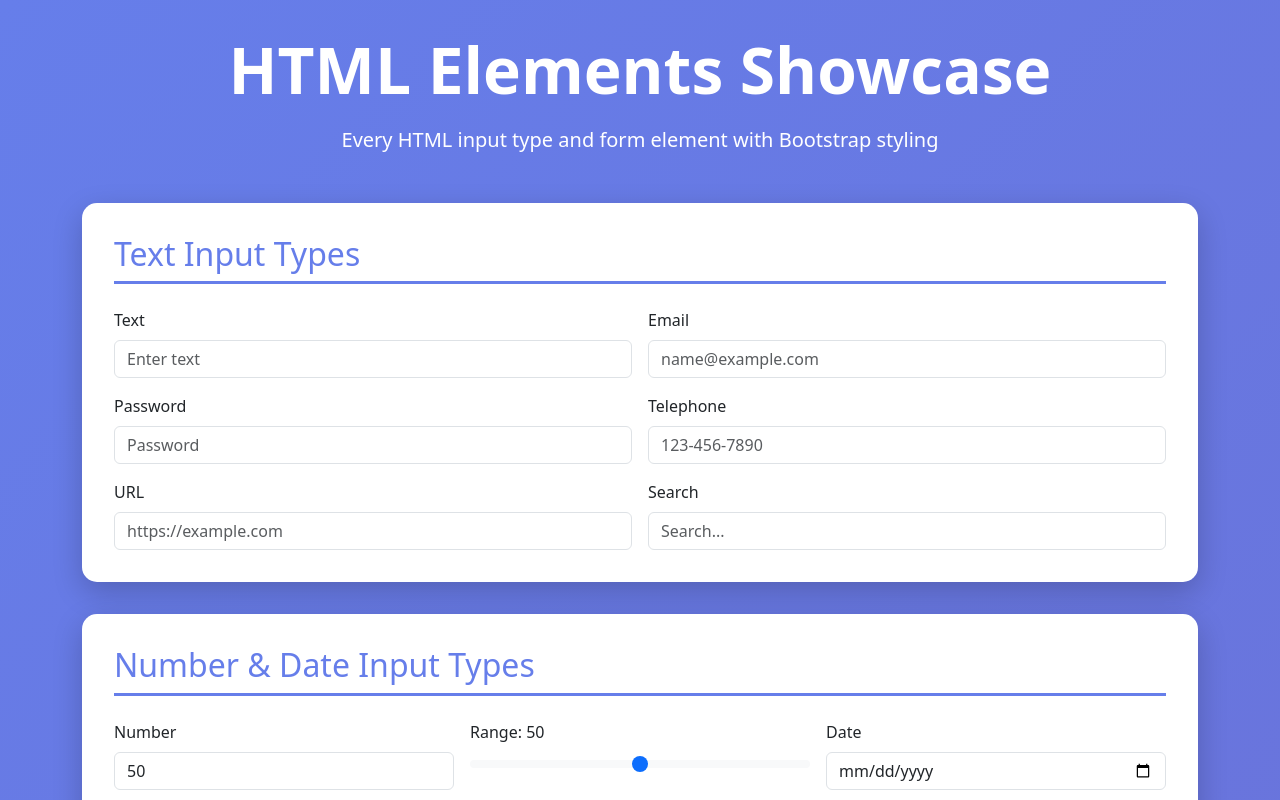
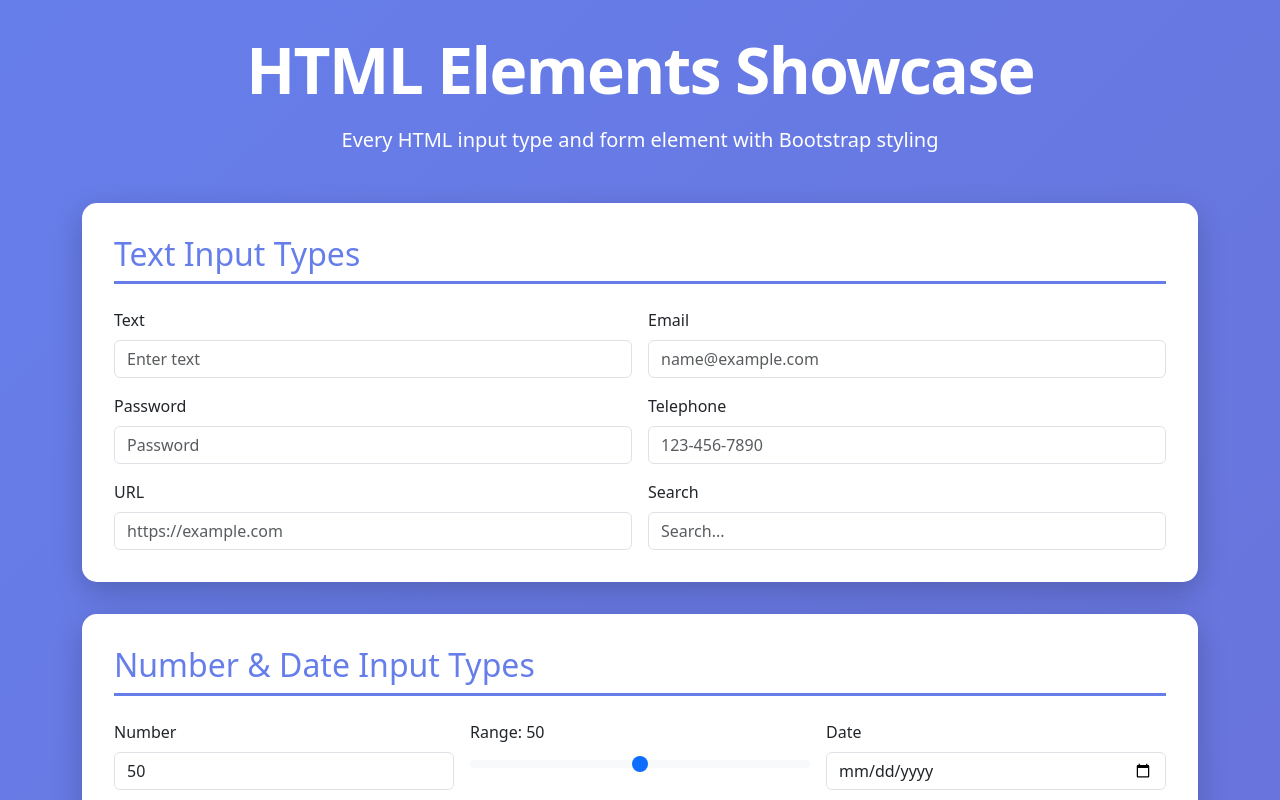
Before and after one commit to mark-anderson-superwise/html-showcase, a plain HTML site: page index.html in a window 1280 px wide. Shown: the top 800 px of the page. Drawn offline with nearby package versions, Linux system fonts and the light colour scheme.

Commit message:
Update index.html

```diff
--- a/index.html
+++ b/index.html
@@ -9,6 +9,11 @@
         body {
             background: linear-gradient(135deg, #667eea 0%, #764ba2 100%);
             padding: 2rem 0;
+        }
+        h1 {
+            font-weight: 600;
+            font-size: 2rem;
+            letter-spacing: -.1rem;
         }
         .section-card {
             background: white;
```
